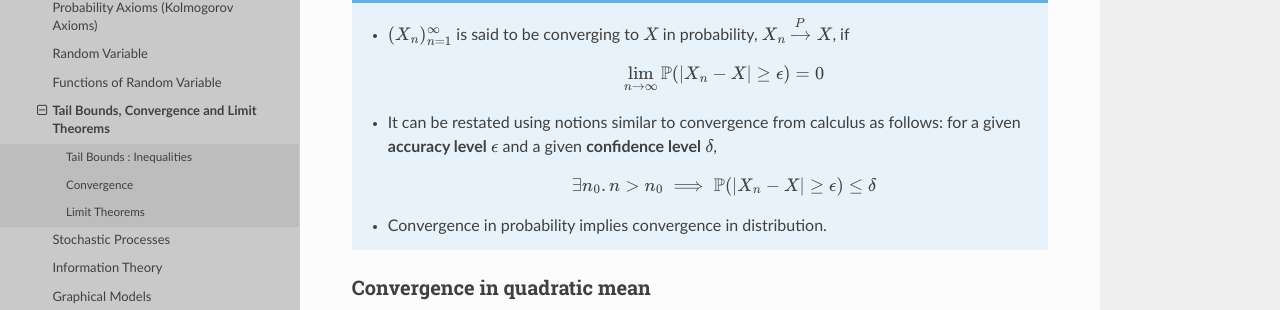
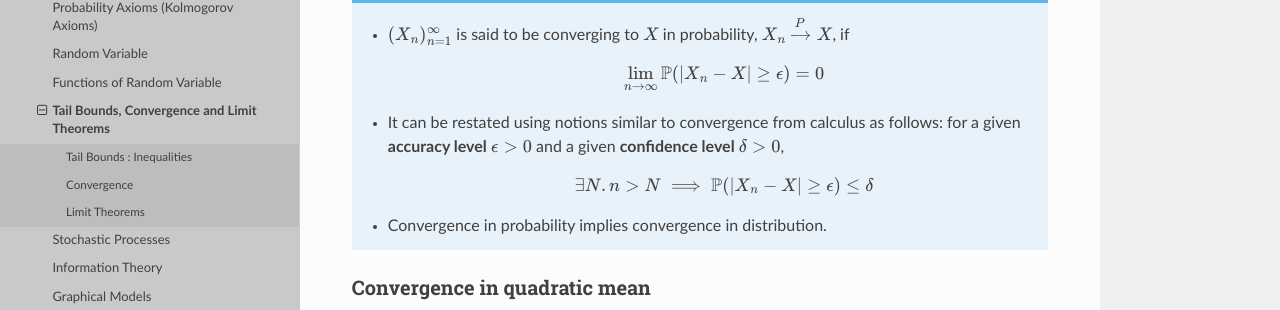
Before and after one commit to uselesstechjunks/leetcode, a Sphinx documentation site: the page built from docs/source/math/prob/ineq.rst, in a window 1280 px wide and 900 px high, scrolled down 2047 px. Shown: the part 123-433 px from the top of the window. Built offline with Sphinx 7.4.7 and the Read the Docs theme 2.0.0, drawn with Linux system fonts in a browser that asks for light colours.

Commit message:
Update ineq.rst

```diff
--- a/docs/source/math/prob/ineq.rst
+++ b/docs/source/math/prob/ineq.rst
@@ -68,9 +68,9 @@ Convergence in probability
 	* :math:`(X_n)_{n=1}^\infty` is said to be converging to :math:`X` in probability, :math:`X_n\xrightarrow[]{P}X`, if
 
 		.. math:: \lim\limits_{n\to\infty}\mathbb{P}(|X_n-X|\geq\epsilon)=0
-	* It can be restated using notions similar to convergence from calculus as follows: for a given **accuracy level** :math:`\epsilon` and a given **confidence level** :math:`\delta`,
+	* It can be restated using notions similar to convergence from calculus as follows: for a given **accuracy level** :math:`\epsilon>0` and a given **confidence level** :math:`\delta>0`,
 
-		.. math:: \exists n_0.n>n_0\implies\mathbb{P}(|X_n-X|\geq\epsilon)\leq\delta
+		.. math:: \exists N . n>N\implies\mathbb{P}(|X_n-X|\geq\epsilon)\leq\delta
 	* Convergence in probability implies convergence in distribution.
 
 Convergence in quadratic mean
```
